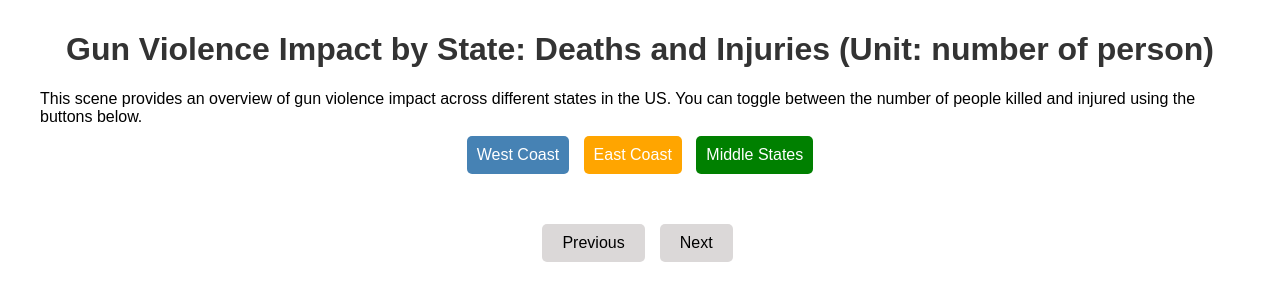
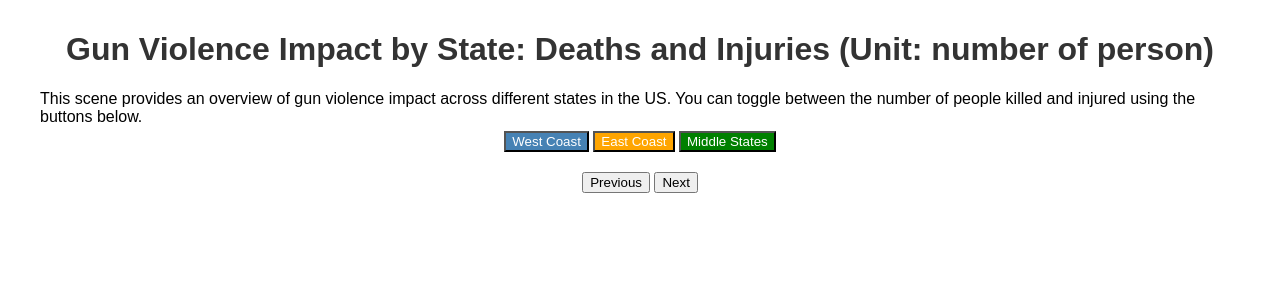
Before and after one commit to neng-ji/nengji.github.io, a plain HTML site: page scene2.html in a window 1280 px wide. Drawn offline with nearby package versions, Linux system fonts and the light colour scheme; no server answers.

Commit message:
Update scene2.html

```diff
--- a/scene2.html
+++ b/scene2.html
@@ -29,15 +29,6 @@
             margin-bottom: 20px;
         }
 
-        button {
-            margin: 5px;
-            padding: 10px;
-            border: none;
-            border-radius: 5px;
-            font-size: 1em;
-            cursor: pointer;
-            transition: background-color 0.3s ease;
-        }
 
         #westButton {
             background-color: steelblue;
@@ -85,26 +76,7 @@
             pointer-events: none;
         }
 
-        .button-group {
-            display: flex;
-            justify-content: center;
-            margin-top: 20px;
-        }
 
-        .button-group button {
-            margin-right: 10px;
-            background-color: #dbd8d8;
-            transition: background-color 0.3s ease;
-            padding: 10px 20px;
-            border: none;
-            border-radius: 5px;
-            cursor: pointer;
-            font-size: 16px;
-        }
-
-        .button-group button:hover {
-            background-color: #9b9898;
-        }
     </style>
 </head>
 <body>
```
